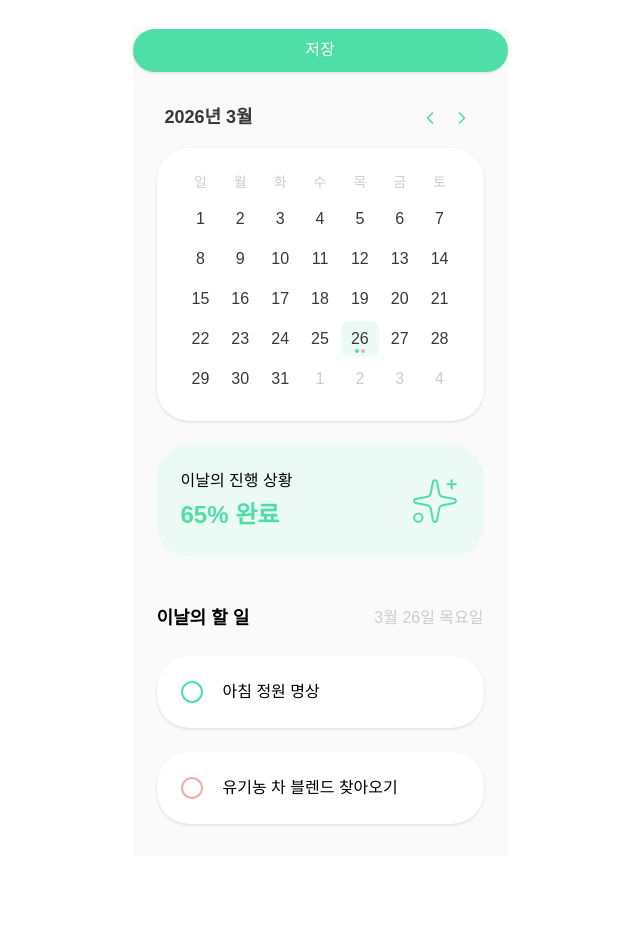
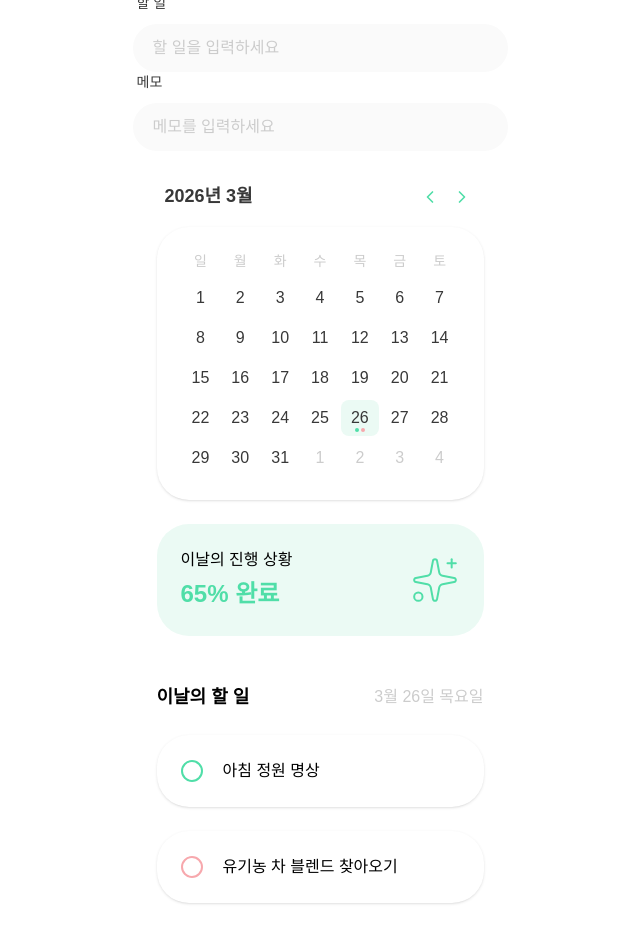
Before and after one commit to deepdive-01/goorm-todo-front, a React (Vite) app: page /calendar in a window 1280 px wide. Shown: the whole page, without its empty margins (320-960 px from the left). Before the commit the page ends 856 px from the top, so only its background shows below. Built offline with nearby package versions, Linux system fonts and the light colour scheme; a web font is replaced by a local one.

Commit message:
feat: Inputfield 공통 컴포넌트 구현

```diff
--- /dev/null
+++ b/src/components/Inputfield.tsx
@@ -0,0 +1,62 @@
+import Text from './Text';
+
+type InputType = 'todo' | 'memo';
+
+type InputFieldProps = {
+  type: InputType;
+  value: string;
+  onChange: (e: React.ChangeEvent<HTMLInputElement>) => void;
+  className?: string;
+};
+
+const inputPresets: Record<InputType, { label: string; placeholder: string }> = {
+  todo: { label: '할 일', placeholder: '할 일을 입력하세요' },
+  memo: { label: '메모', placeholder: '메모를 입력하세요' },
+};
+
+export default function InputField({
+  type,
+  value,
+  onChange,
+  className = '',
+}: InputFieldProps) {
+  const { label, placeholder } = inputPresets[type];
+
+  // Text.tsx의 body variant 규격 (16px, Normal) 적용
+  const bodyTextStyle = "text-[16px] font-normal";
+
+  return (
+    <div className={`flex flex-col gap-[10px] w-full ${className}`}>
+
+      {/* 상단 레이블*/}
+      <Text variant="label" className="text-black ml-[4px]">
+        {label}
+      </Text>
+
+      {/* 인풋 필드 */}
+      <input
+        type="text"
+        value={value}
+        onChange={onChange}
+        placeholder={placeholder}
+        className={`
+          w-full h-[48px] px-[20px]
+
+          bg-gray-ui
+          rounded-[32px]
+
+          text-black
+          outline-none border-none
+
+          /* 텍스트 스타일: body 규격으로 통일 */
+          ${bodyTextStyle}
+          placeholder:${bodyTextStyle}
+          placeholder:text-gray-text
+
+          /* 포커스 시 부드러운 효과(미정) */
+
+        `}
+      />
+    </div>
+  );
+}
--- a/src/pages/calendar/index.tsx
+++ b/src/pages/calendar/index.tsx
@@ -7,7 +7,7 @@ import TodoItem from '@/components/TodoItem';
 import Calendar, { type DayEvent } from '../../components/Calendar';
 import TodayProgress from './components/TodayProgress';
 import Button from '@/components/button';
-
+import InputField from '@/components/Inputfield';
 
 const DUMMY_EVENTS: DayEvent[] = [
   { date: new Date(), categories: ['focus', 'quick'] },
@@ -22,7 +22,8 @@ const openTodoModal = () => {};
 
 export default function CalendarPage() {
   const [selectedDate, setSelectedDate] = useState<Date>(new Date());
-
+const [todo, setTodo] = useState('');
+  const [memo, setMemo] = useState('');
   const dateLabel = format(selectedDate, 'M월 d일 EEEE', { locale: ko });
   const completed = DUMMY_TASKS.filter((_, i) => i === 1).length; // 임시
 
@@ -30,14 +31,15 @@ export default function CalendarPage() {
 
   return (
     <div className="w-full h-full flex items-center justify-center">
-      <div className="w-93.75 bg-gray-ui">
+      <div className="w-93.75 bg-white-ui">
         <Header />
 
 
         <Button variant="save" onClick={handleSave}>
         저장
         </Button>
-
+        <InputField type="todo" value={todo} setValue={setTodo} />
+      <InputField type="memo" value={memo} setValue={setMemo} />
 
         <main className="px-6 py-8 flex flex-col gap-12 w-full">
 
```
